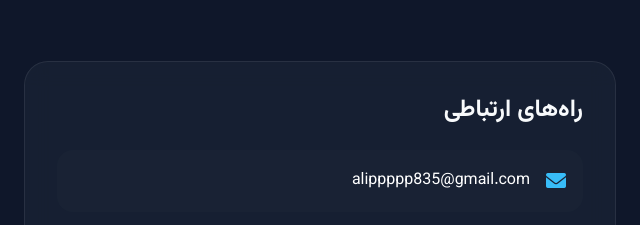
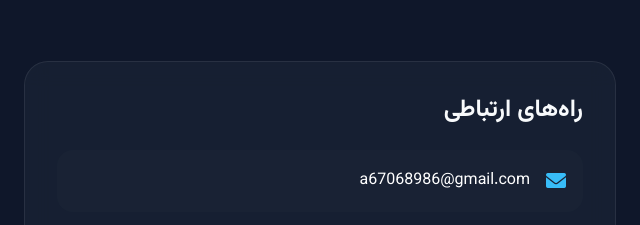
Before and after one commit to Alireza0006/Alireza, a website: page one-orject/index.html in a window 1280 px wide. Shown: the part 1653-1878 px from the top of the page, 640-1280 px from the left. Drawn offline with nearby package versions, Linux system fonts and the light colour scheme.

Commit message:
yesdadap

```diff
--- a/one-orject/index.html
+++ b/one-orject/index.html
@@ -135,7 +135,7 @@
             <h2 class="text-4xl font-bold mb-4">ارتباط <span class="text-gradient">با من</span></h2>
         </div>
         <div class="grid lg:grid-cols-2 gap-12 items-start">
-            <!-- : اطلاعات تماس -->
+            <!-- اطلاعات تماس  -->
             <div class="space-y-6" data-aos="fade-left">
                 <div class="glass-card p-8 rounded-3xl">
                     <h3 class="text-2xl font-bold mb-6 text-right">راه‌های ارتباطی</h3>
@@ -143,7 +143,7 @@
                         <!-- ایمیل  Envelope -->
                         <a href="mailto:alippppp835@gmail.com" class="flex items-center p-4 rounded-2xl bg-slate-800/40 hover:bg-sky-500/10 hover:border-sky-500/50 border border-transparent transition-all">
                             <i class="fas fa-envelope ml-4 text-sky-400 text-xl"></i>
-                            <span class="text-white">alippppp835@gmail.com</span>
+                            <span class="text-white">a67068986@gmail.com</span>
                         </a>
                         <!-- تلگرام  Telegram -->
                         <a href="https://t.me/Alireza0071298" target="_blank" class="flex items-center p-4 rounded-2xl bg-slate-800/40 hover:bg-blue-500/10 hover:border-blue-500/50 border border-transparent transition-all">
@@ -154,7 +154,7 @@
                 </div>
             </div>
 
-            <!--  فرم ارسال به ایمیل -->
+            <!--  ارسال به ایمیل -->
             <div class="glass-card p-8 rounded-3xl" data-aos="fade-right">
                 <h3 class="text-2xl font-bold mb-6 text-right">ارسال پیام مستقیم</h3>
 
```
